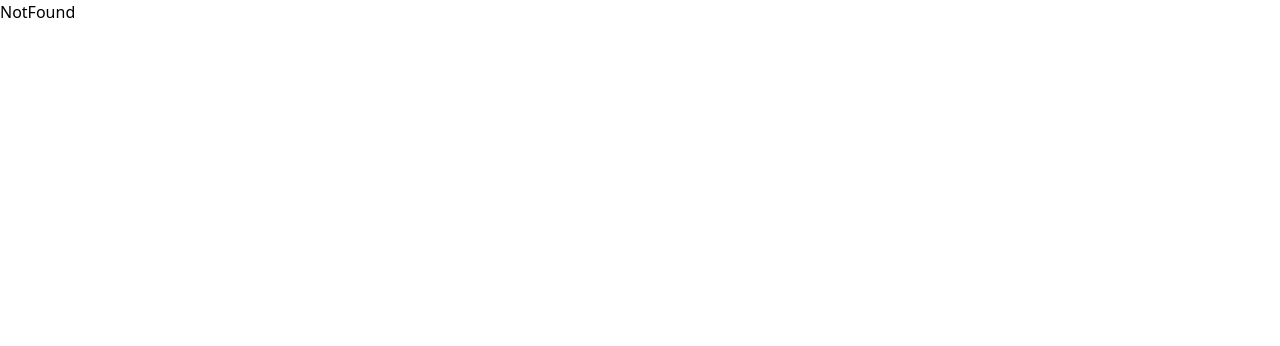
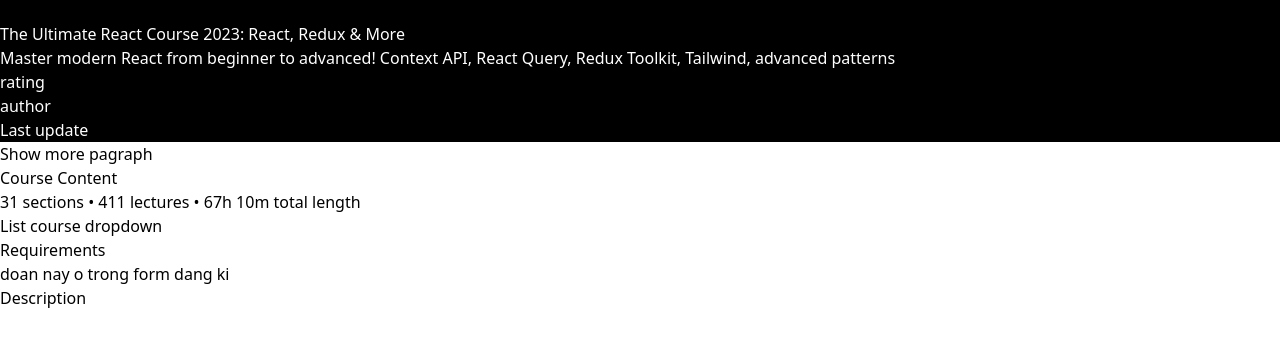
Before and after one commit to datnt2002/Music-Online-Learning-System, a React (Create React App) app: page /course-detail in a window 1280 px wide. Shown: the top 346 px of the page. Built offline with nearby package versions, Linux system fonts and the light colour scheme.

Commit message:
add Course Detail base

```diff
--- a/src/components/Container/ProfileContainer/LeftContainer.jsx
+++ b/src/components/Container/ProfileContainer/LeftContainer.jsx
@@ -1,13 +1,31 @@
 import React from 'react';
+import { AntDesignOutlined } from '@ant-design/icons';
+import { Avatar } from 'antd';
+
 import { EditOutlined, EllipsisOutlined, SettingOutlined } from '@ant-design/icons';
-import { Avatar, Card } from 'antd';
+import { Card } from 'antd';
 const { Meta } = Card;
 const LeftContainer = () => {
   return (
+    <>
+      {/* avatar */}
+      <div>
+        <Avatar
+          size={{ xs: 24, sm: 32, md: 40, lg: 64, xl: 80, xxl: 100 }}
+          icon={<AntDesignOutlined />}
+          src="https://www.astonvet.com/images/blog/fat-dog.jpg"
+        />
+
+        <h2>Nguyen Trong Dat</h2>
+        <h2>Major</h2>
+        <h2>Location</h2>
+
+        <button>Edit your profile</button>
+        <button>teach on gauaguaang ang</button>
+      </div>
+
       <Card
-      style={{
-        width: 300,
-      }}
+        style={{ width: 300 }}
         cover={<img alt="example" src="https://gw.alipayobjects.com/zos/rmsportal/JiqGstEfoWAOHiTxclqi.png" />}
         actions={[<SettingOutlined key="setting" />, <EditOutlined key="edit" />, <EllipsisOutlined key="ellipsis" />]}
       >
@@ -17,6 +35,16 @@ const LeftContainer = () => {
           description="This is the description"
         />
       </Card>
+
+      <h2>Nguyen Trong Dat</h2>
+      <h2>Major</h2>
+      <h2>Location</h2>
+
+      {/* Social network */}
+      <h2>Nguyen Trong Dat</h2>
+      <h2>Major</h2>
+      <h2>Location</h2>
+    </>
   );
 };
 
--- /dev/null
+++ b/src/features/Home/Cart.jsx
@@ -0,0 +1,7 @@
+import React from 'react';
+
+const Cart = () => {
+  return <div>Cart</div>;
+};
+
+export default Cart;
--- /dev/null
+++ b/src/features/Home/CourseDetail.jsx
@@ -0,0 +1,73 @@
+import React from 'react';
+import { Breadcrumb } from 'antd';
+
+const CourseDetail = () => {
+  return (
+    <>
+      {/* brief course */}
+      <div className="bg-black text-white">
+        <Breadcrumb
+          separator=">"
+          items={[
+            {
+              title: 'Home',
+            },
+            {
+              title: 'Application Center',
+              href: '',
+            },
+            {
+              title: 'Application List',
+              href: '',
+            },
+            {
+              title: 'An Application',
+            },
+          ]}
+        />
+        <h1>The Ultimate React Course 2023: React, Redux & More</h1>
+        <h2>
+          Master modern React from beginner to advanced! Context API, React Query, Redux Toolkit, Tailwind, advanced
+          patterns
+        </h2>
+        <h3>rating</h3>
+        <h3>author</h3>
+        <h3>Last update</h3>
+      </div>
+      <div>Show more pagraph</div>
+
+      {/* course content */}
+      <div>
+        <h1>Course Content</h1>
+        <h4>31 sections • 411 lectures • 67h 10m total length</h4>
+        <div>List course dropdown</div>
+      </div>
+
+      {/* requirement */}
+      <div>
+        <h1>Requirements</h1>
+        <p>doan nay o trong form dang ki </p>
+      </div>
+
+      {/* description */}
+      <div>Description</div>
+
+      {/* Best seller */}
+      <div></div>
+
+      {/* recommend combo bought */}
+
+      <div></div>
+
+      {/* author */}
+      <div></div>
+
+      {/* cmt and rating */}
+      <div></div>
+
+      {/* add to cart box */}
+    </>
+  );
+};
+
+export default CourseDetail;
--- a/src/routes/index.js
+++ b/src/routes/index.js
@@ -5,9 +5,11 @@ import ContentAdmin from '../features/Admin/ContentAdmin';
 import Homepage from '../features/Home/Homepage';
 import Profile from '../features/Profile/Profile';
 import AuthorRoute from '../components/Common/AuthorRoute';
+import CourseDetail from '../features/Home/CourseDetail';
 
 export const publicRoutes = [
   { path: '/', element: <Homepage /> },
+  { path: '/course-detail', element: <CourseDetail /> },
   {
     path: '*',
     element: <NotFound />,
```
Lines whose indentation alone changed are shown as unchanged.
